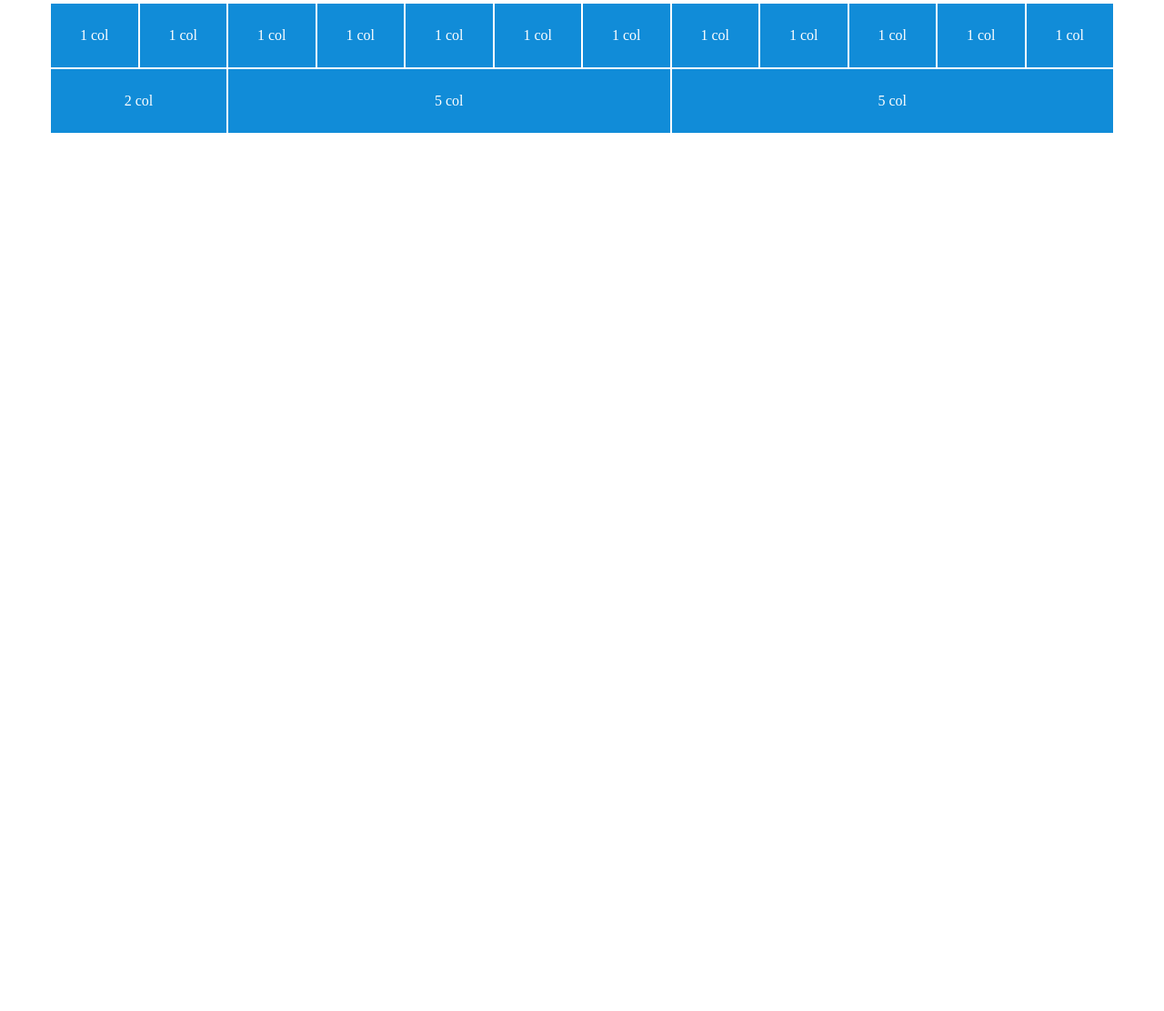
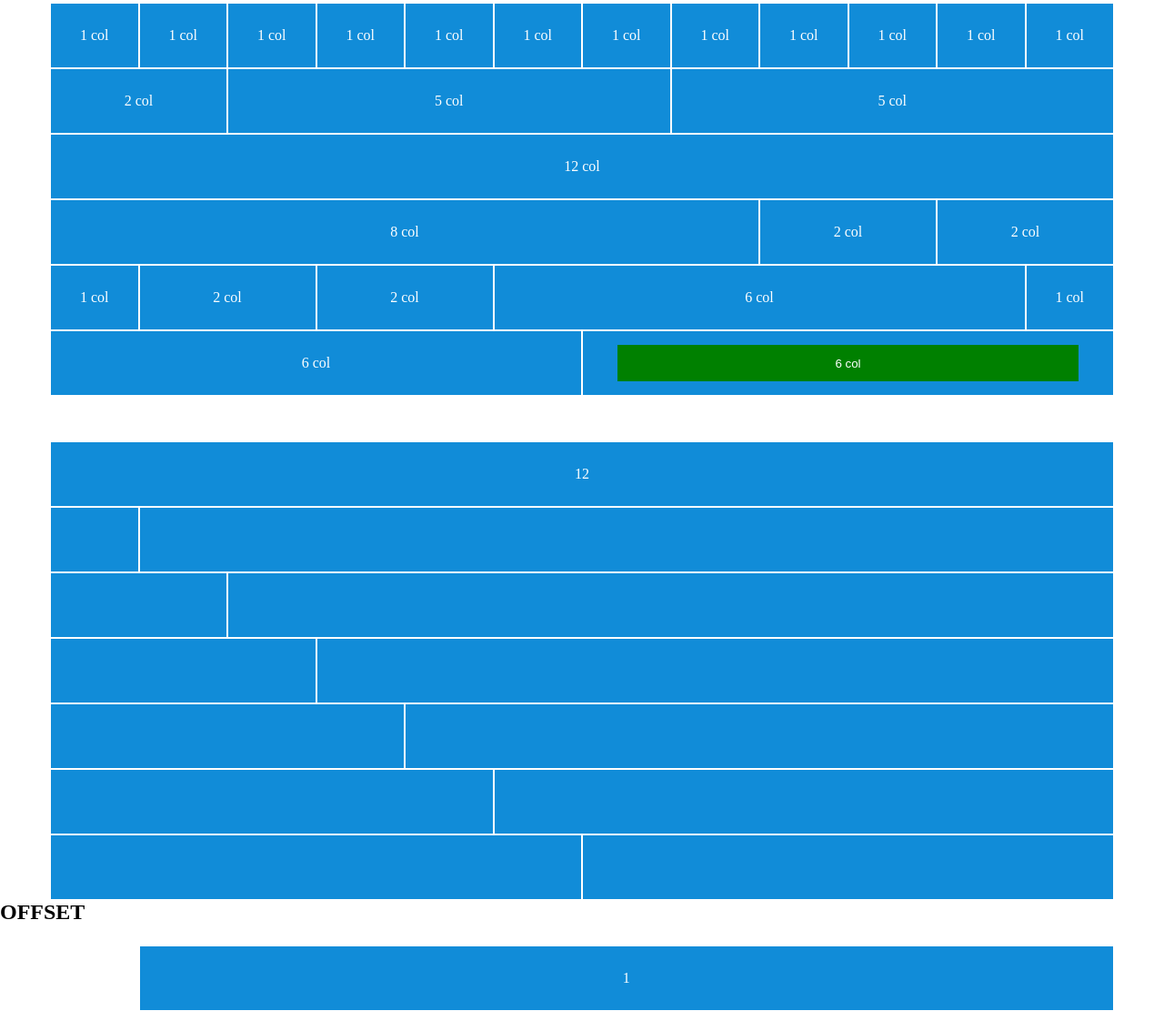
Before and after one commit to eltonanit/html-css-12bool, a plain HTML site: page index.html in a window 1280 px wide. Shown: the part 24-1135 px from the top of the page at 91% size. Before the commit the page ends 800 px from the top, so only its background shows below. Drawn offline with Linux system fonts and the light colour scheme.

Commit message:
[UPD] Added Offset

```diff
--- a/css/style.css
+++ b/css/style.css
@@ -24,6 +24,17 @@
     background-color: rgb(17, 140, 216);
     height: 70px;
     margin: 1px;
+}
+
+.green{
+    height: 80%;
+    background-color: green;
+    width: 90%;
+    color: white;
+    border: none;
+}
+.space{
+    height: 50px;
 }
 
 
@@ -79,6 +90,51 @@
     max-width: calc((100% / 12) * 12);
 }
 
+/* ----------------------12 OFFSET COLONNE  */
+
+.col-offset-1{
+    margin-left: calc((100% / 12) * 1);
+}
+.col-offset-2 {
+    margin-left: calc((100% / 12) * 2);
+}
+.col-offset-3 {
+    margin-left: calc((100% / 12) * 3);
+}
+.col-offset-4 {
+    margin-left: calc((100% / 12) * 4);
+}
+.col-offset-5 {
+    margin-left: calc((100% / 12) * 5);
+}
+.col-offset-6 {
+    margin-left: calc((100% / 12) * 6);
+}
+.col-offset-7{
+    margin-left: calc((100% / 12) * 7);
+}
+.col-offset-8 {
+    margin-left: calc((100% / 12) * 8);
+}
+.col-offset-9 {
+    margin-left: calc((100% / 12) * 9);
+}
+.col-offset-10 {
+    margin-left: calc((100% / 12) * 10);
+}
+.col-offset-11 {
+    margin-left: calc((100% / 12) * 11);
+}
+.col-offset-12 {
+    margin-left: calc((100% / 12) * 12);
+}
+
+
+
+
+
+
+
 
 
 /* ----------------------LAYOUT */
--- a/index.html
+++ b/index.html
@@ -9,7 +9,7 @@
 </head>
 
 <body>
-<!--                                        RIGA DA 12 -->
+    <!--                                        RIGA DA 12 -->
     <h2>es</h2>
     <div class="container">
         <div class="row">
@@ -75,14 +75,11 @@
                     1 col
                 </div>
             </div>
-        </div>
-
-        <div class="row">
             <div class="col-2">
                 <div class="content">
-                     2 col
-                    </div>
+                    2 col
                 </div>
+            </div>
             <div class="col-5">
                 <div class="content">
                     5 col
@@ -93,16 +90,184 @@
                     5 col
                 </div>
             </div>
+            <div class="col-12">
+                <div class="content">
+                    12 col
+                </div>
+            </div>
+
+            <div class="col-8">
+                <div class="content">
+                    8 col
+                </div>
+            </div>
+            <div class="col-2">
+                <div class="content">
+                    2 col
+                </div>
+            </div>
+            <div class="col-2">
+                <div class="content">
+                    2 col
+                </div>
+            </div>
+
+            <!-- 1-2-2-6-1 -->
+            <div class="col-1">
+                <div class="content">
+                    1 col
+                </div>
+            </div>
+            <div class="col-2">
+                <div class="content">
+                    2 col
+                </div>
+            </div>
+            <div class="col-2">
+                <div class="content">
+                    2 col
+                </div>
+            </div>
+            <div class="col-6">
+                <div class="content">
+                    6 col
+                </div>
+            </div>
+            <div class="col-1">
+                <div class="content">
+                    1 col
+                </div>
+            </div>
+            <!-- Special green -->
+            <div class="col-6">
+                <div class="content">
+                    6 col
+                </div>
+            </div>
+            <div class="col-6">
+                <div class="content">
+                    <button class="green"> 6 col </button>
+                </div>
+            </div>
+            </div>
+            </div>
+
+<div class="space"></div>
+
+ <!-- Seconda riga  -->
+<div class="container">
+    <div class="row">
+
+        <div class="col-12">
+            <div class="content">
+                12
+            </div>
+        </div>
+        <div class="col-1">
+                <div class="content">
+
+                </div>
+            </div>
+            <div class="col-11">
+                <div class="content">
+
+                </div>
+            </div>
+
+            <div class="col-2">
+                <div class="content">
+
+                </div>
+            </div>
+            <div class="col-10">
+                <div class="content">
+
+                </div>
+            </div>
+
+            <div class="col-3">
+                <div class="content">
+
+                </div>
+            </div>
+            <div class="col-9">
+                <div class="content">
+
+                </div>
+            </div>
+
+            <div class="col-4">
+                <div class="content">
+
+                </div>
+            </div>
+            <div class="col-8">
+                <div class="content">
+
+                </div>
+            </div>
+
+            <div class="col-5">
+                <div class="content">
+
+                </div>
+            </div>
+            <div class="col-7">
+                <div class="content">
+
+                </div>
+            </div>
+
+            <div class="col-6">
+                <div class="content">
+
+                </div>
+            </div>
+            <div class="col-6">
+                <div class="content">
+
+                </div>
+            </div>
+
+        </div>
+    </div>
+<!--SEZIONE OFFSET  -->
+    <div class="space">
+        <h2>OFFSET</h2>
+    </div>
+
+
+    <div class="container">
+        <div class="row">
+            <div class="col-12 col-offset-1">
+                <div class="content">
+                    1
+                </div>
+
+            </div>
+        </div>
+    </div>
 
 
 
 
-        </div>
 
 
 
 
-    </div>
+
+
+
+
+
+
+
+
+
+
+
+
+
 
 </body>
 
```
